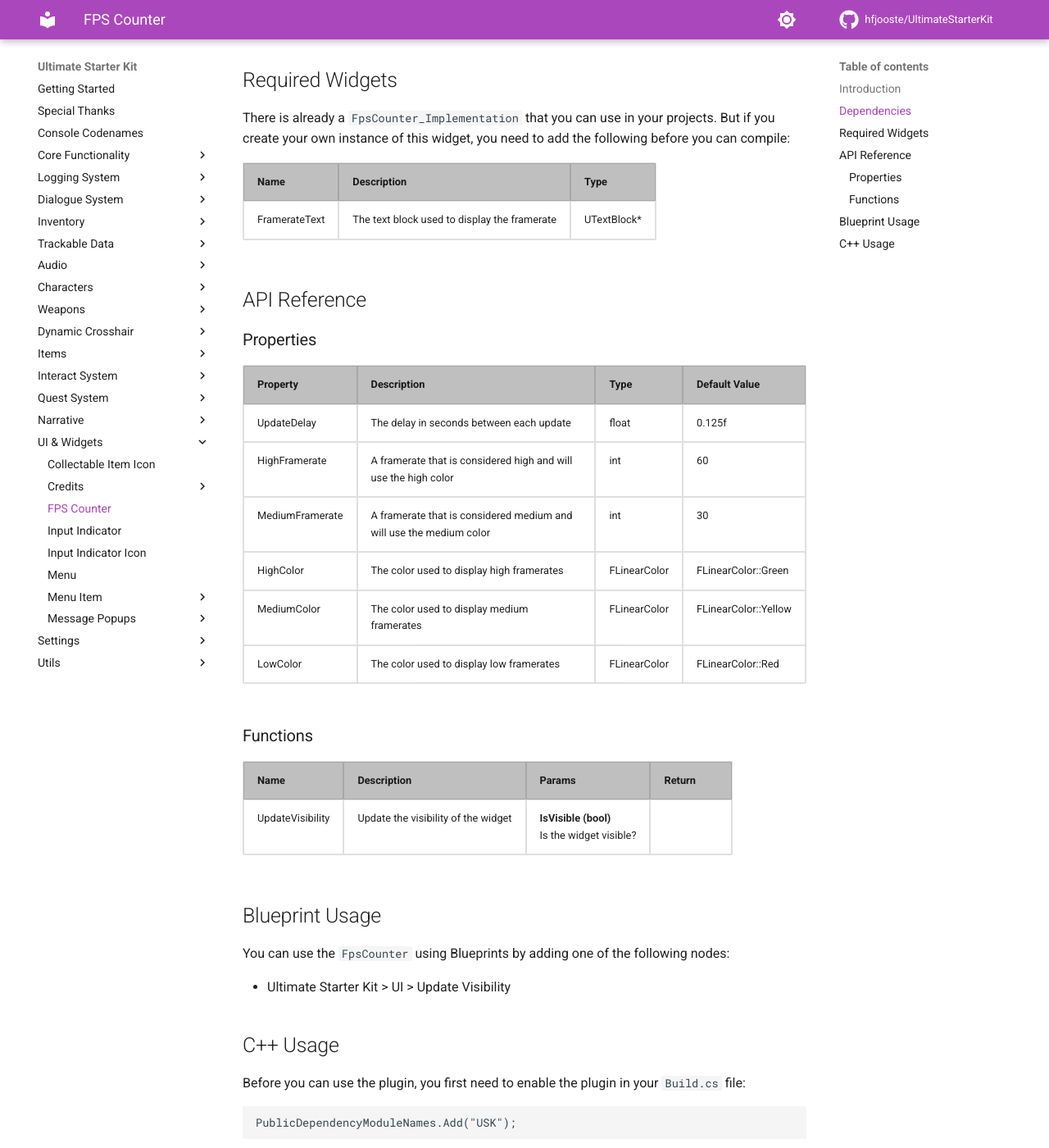
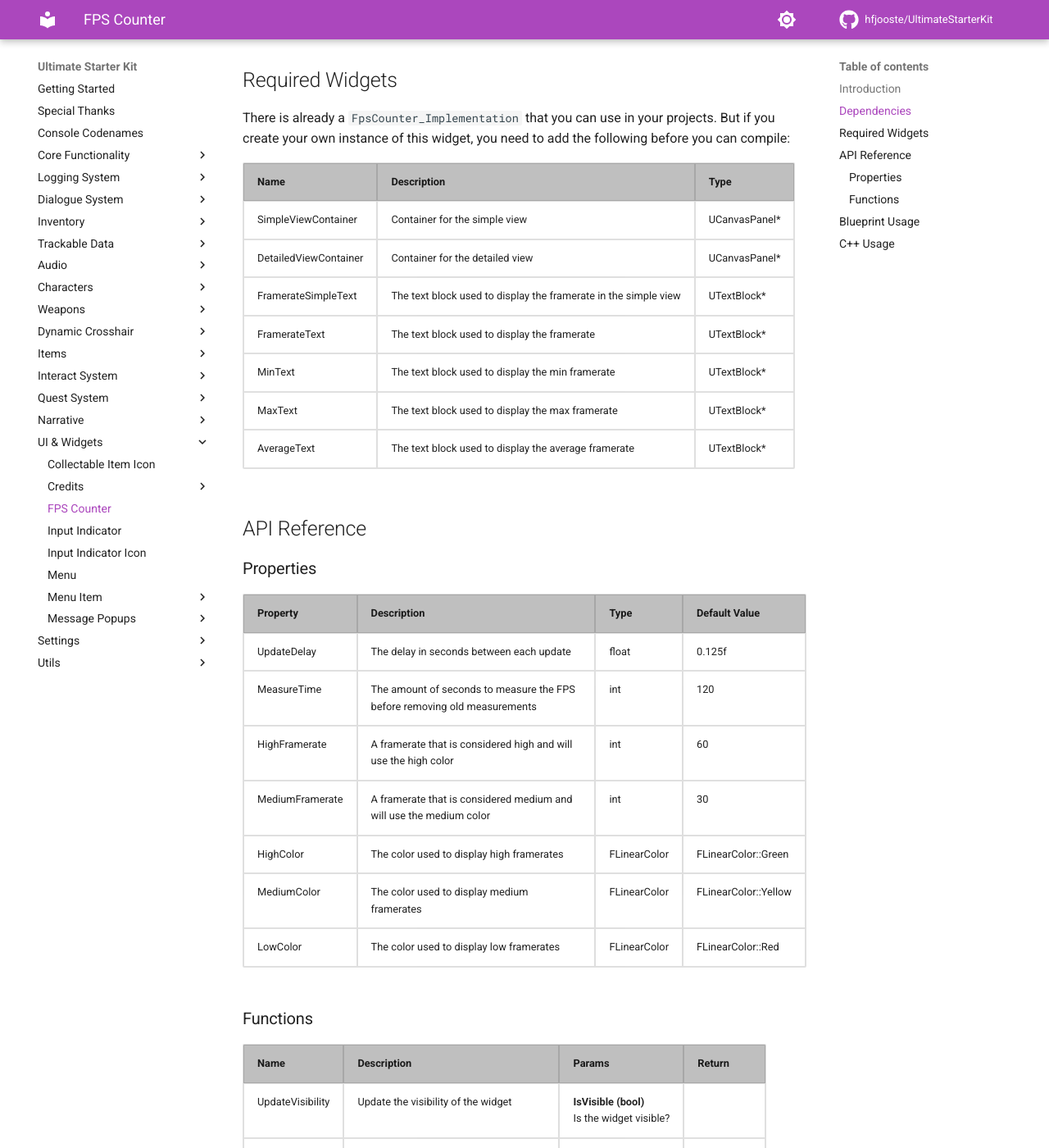
Before and after one commit to hfjooste/UltimateStarterKit, an MkDocs documentation site: the page built from docs/fpscounter.md, in a window 1280 px wide and 1400 px high, scrolled down 434 px. Shown: the whole window at 82% size. Built offline with MkDocs 1.6.1 and Material for MkDocs 9.7.7, drawn with Linux system fonts in a browser that asks for light colours; comment, search, counter and statistics services are not loaded; some of the changed text lies outside the part shown.

Commit message:
Updated documentation

```diff
--- a/docs/fpscounter.md
+++ b/docs/fpscounter.md
@@ -17,8 +17,38 @@ There is already a <code>FpsCounter_Implementation</code> that you can use in yo
 		<th>Type</th>
 	</tr>
 	<tr>
+		<td>SimpleViewContainer</td>
+		<td>Container for the simple view</td>
+		<td>UCanvasPanel*</td>
+	</tr>
+	<tr>
+		<td>DetailedViewContainer</td>
+		<td>Container for the detailed view</td>
+		<td>UCanvasPanel*</td>
+	</tr>
+	<tr>
+		<td>FramerateSimpleText</td>
+		<td>The text block used to display the framerate in the simple view</td>
+		<td>UTextBlock*</td>
+	</tr>
+	<tr>
 		<td>FramerateText</td>
 		<td>The text block used to display the framerate</td>
+		<td>UTextBlock*</td>
+	</tr>
+	<tr>
+		<td>MinText</td>
+		<td>The text block used to display the min framerate</td>
+		<td>UTextBlock*</td>
+	</tr>
+	<tr>
+		<td>MaxText</td>
+		<td>The text block used to display the max framerate</td>
+		<td>UTextBlock*</td>
+	</tr>
+	<tr>
+		<td>AverageText</td>
+		<td>The text block used to display the average framerate</td>
 		<td>UTextBlock*</td>
 	</tr>
 </table>
@@ -37,6 +67,12 @@ There is already a <code>FpsCounter_Implementation</code> that you can use in yo
 		<td>The delay in seconds between each update</td>
 		<td>float</td>
 		<td>0.125f</td>
+	</tr>
+	<tr>
+		<td>MeasureTime</td>
+		<td>The amount of seconds to measure the FPS before removing old measurements</td>
+		<td>int</td>
+		<td>120</td>
 	</tr>
 	<tr>
 		<td>HighFramerate</td>
@@ -84,12 +120,19 @@ There is already a <code>FpsCounter_Implementation</code> that you can use in yo
 		<td><strong>IsVisible (bool)</strong><br/>Is the widget visible?</td>
 		<td></td>
 	</tr>
+	<tr>
+		<td>LoadSettings</td>
+		<td>Load and apply the FPS counter settings</td>
+		<td></td>
+		<td></td>
+	</tr>
 </table>
 
 ## Blueprint Usage
 You can use the <code>FpsCounter</code> using Blueprints by adding one of the following nodes:
 <ul>
 	<li>Ultimate Starter Kit > UI > Update Visibility</li>
+	<li>Ultimate Starter Kit > UI > Load Settings</li>
 </ul>
 
 ## C++ Usage
```
Also changed, not shown: other parts of docs/fpscounter.md (+1 -0 lines), docs/gameinstance.md (+6 -0 lines), docs/menu.md (+6 -0 lines), docs/messagepopupdata.md (+5 -23 lines), docs/settingsconfig.md (+6 -12 lines), docs/settingsdata.md (+6 -6 lines).
